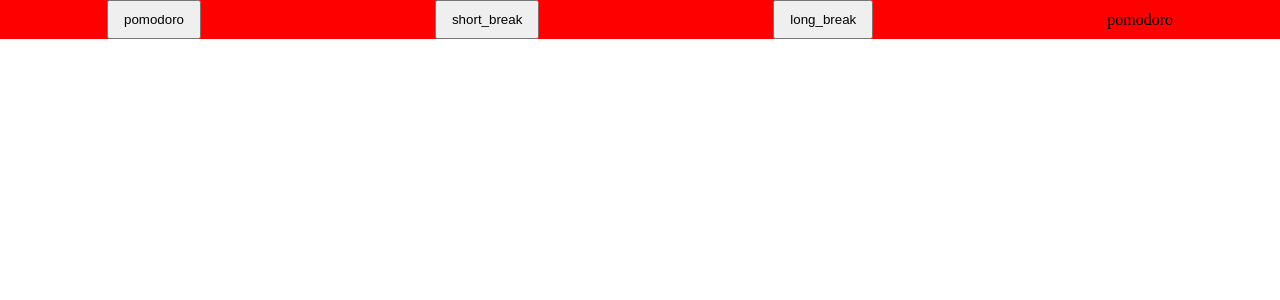
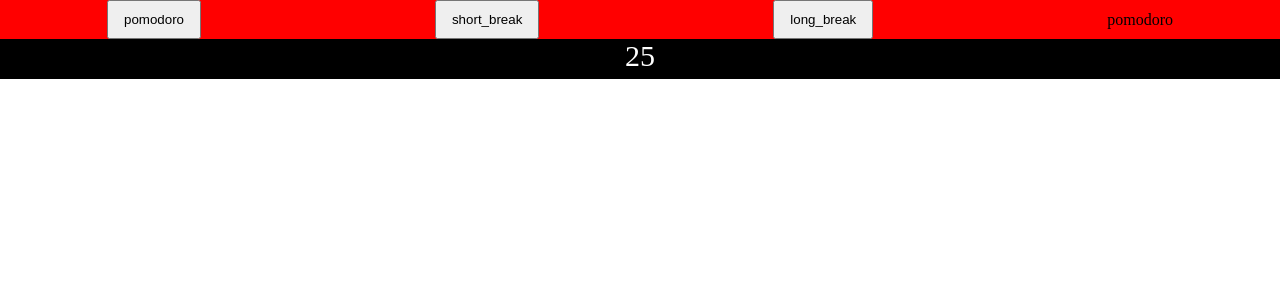
Before and after one commit to Taglat/Pomidoro, a React (Create React App) app in the folder react-pomidoro/: page / in a window 1280 px wide. Shown: the top 300 px of the page. Built offline with nearby package versions, Linux system fonts and the light colour scheme.

Commit message:
make reviev of modes time

```diff
--- a/react-pomidoro/src/App.js
+++ b/react-pomidoro/src/App.js
@@ -1,7 +1,14 @@
+import st from "./App.module.css";
+import Display from "./components/Display/Display";
 import Nav from "./components/Nav/Nav";
 
 function App() {
-  return <div><Nav /></div>;
+  return (
+    <div className={st.container}>
+      <Nav />
+      <Display />
+    </div>
+  );
 }
 
 export default App;
--- a/react-pomidoro/src/App.module.css
+++ b/react-pomidoro/src/App.module.css
@@ -0,0 +1,4 @@
+.container {
+    display: flex;
+    flex-direction: column;
+}
--- /dev/null
+++ b/react-pomidoro/src/components/Display/Display.jsx
@@ -0,0 +1,14 @@
+import st from './Display.module.css';
+import { useSelector } from "react-redux";
+
+const Display = () => {
+    const {mode, modes} = useSelector(state => state.timer)
+
+  return (
+    <div className={st.time}>
+        {modes[mode].time}
+    </div>
+  )
+}
+
+export default Display
--- /dev/null
+++ b/react-pomidoro/src/components/Display/Display.module.css
@@ -0,0 +1,7 @@
+.time {
+    height: 40px;
+    font-size: 30px;
+    text-align: center;
+    background-color: #000;
+    color: #fff;
+}
```
